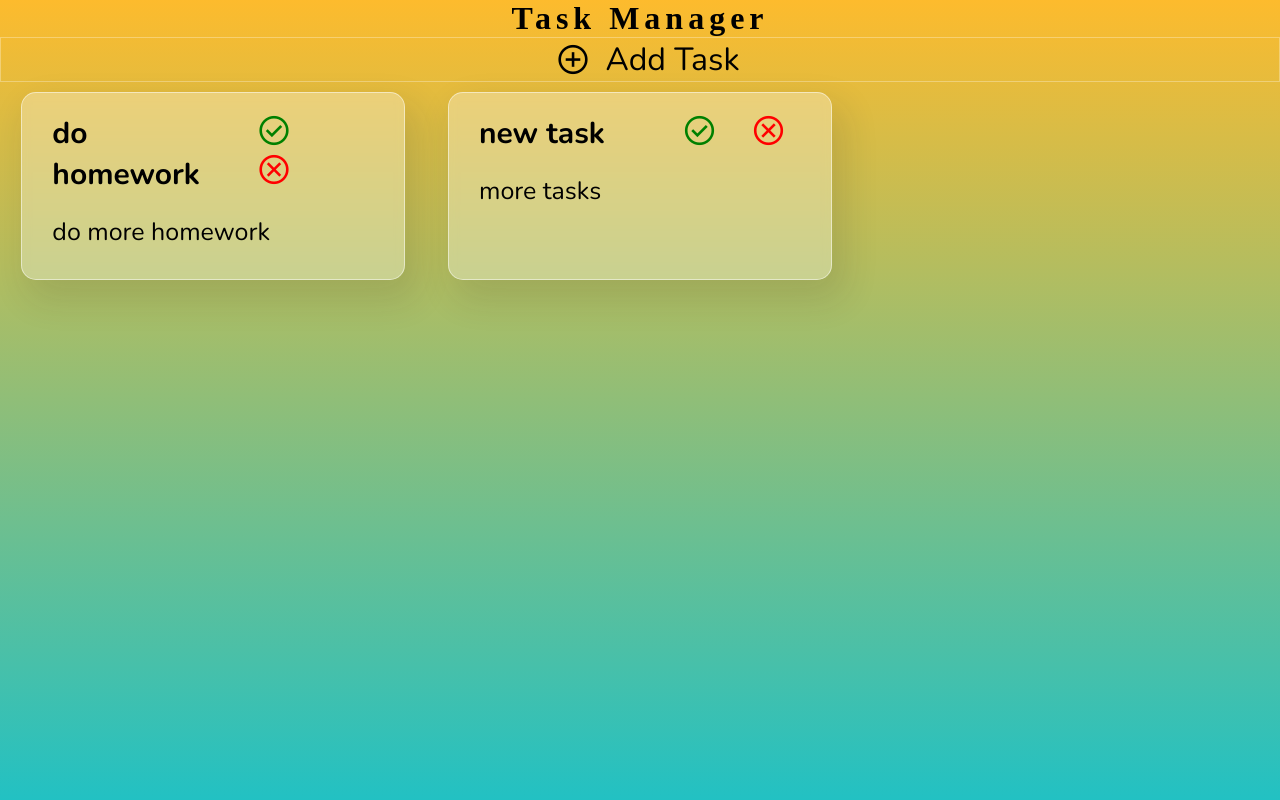
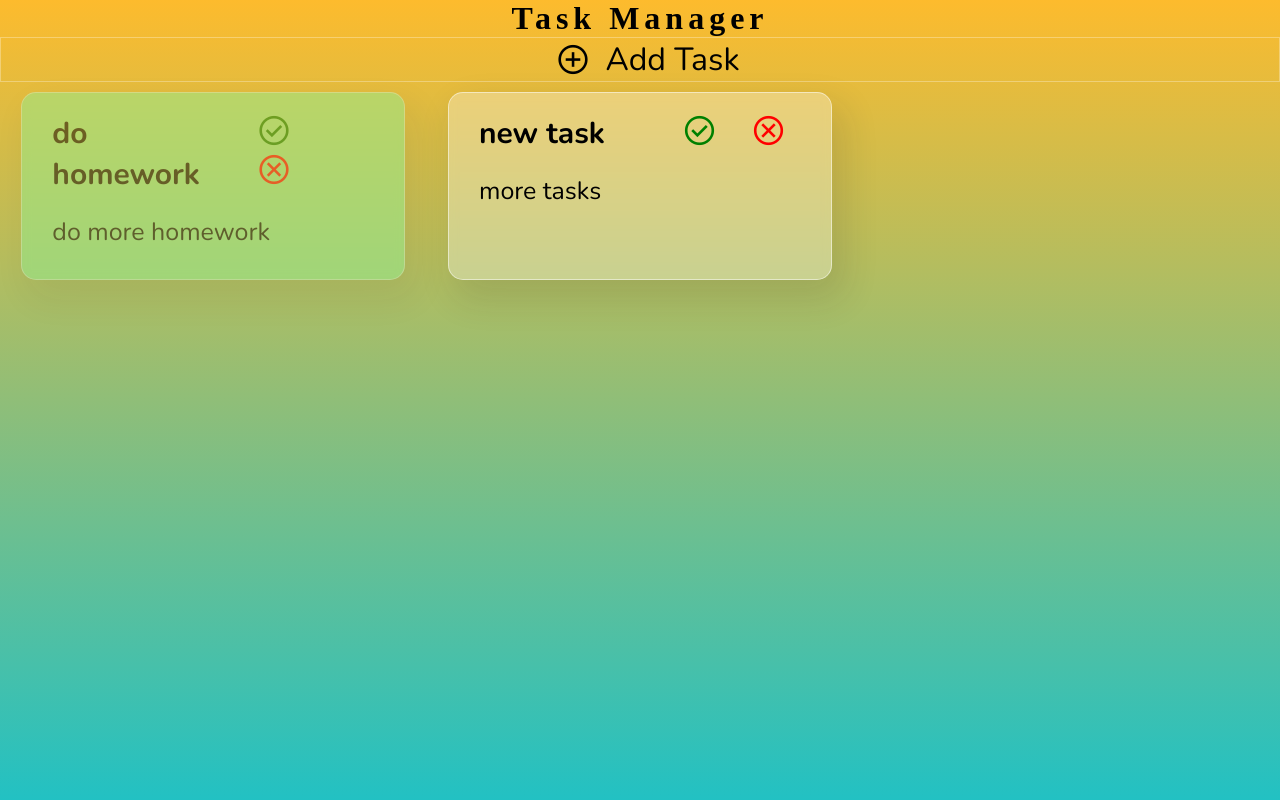
Before and after one commit to fawnnnn777/task, a Django app: page / in a window 1280 px wide. Run offline with Django 5.2, Linux system fonts and the light colour scheme; data comes from the database, SQL or seed files in the repository; both versions use the stored data as it was after the commit; some web fonts are replaced.

Commit message:
phone style

```diff
--- a/task_manager/tasks/static/tasks/style.css
+++ b/task_manager/tasks/static/tasks/style.css
@@ -19,8 +19,13 @@
     }
 }
 
-
-
+.main{
+    background: rgb(34,193,195);
+    background: linear-gradient(0deg, rgba(34,193,195,1) 0%, rgba(253,187,45,07) 100%);
+    background-size: cover;
+    height: auto !important;
+    min-height: 100vh;
+}
 .title{
     letter-spacing: 5px;
 }
@@ -51,6 +56,13 @@ height: 100vh;
     box-shadow: 9px 16px 35px 4px rgba(35,35,35,0.12);
 -webkit-box-shadow: 9px 16px 35px 4px rgba(35,35,35,0.12);
 -moz-box-shadow: 9px 16px 35px 4px rgba(35,35,35,0.12);
+
+}
+
+.True{
+    background-color: lightgreen;
+    opacity: 0.5;
+    backdrop-filter: blur(5px);
 
 }
 
--- a/task_manager/tasks/templates/tasks/index.html
+++ b/task_manager/tasks/templates/tasks/index.html
@@ -14,6 +14,7 @@
     <script src="{% static 'tasks/tasks.js' %}"></script>
 </head>
 <body>
+    <div class="main">
     <div class="title-container">
         <h1 class="title"> Task Manager </h1>
     </div>
@@ -34,7 +35,7 @@
         <div class="tasks-container">
             {% for task in tasks %}
             {% if task.done == True %}
-            <div id="{{task.id}}" class="task">
+            <div id="{{task.id}}" class="task {{task.done}}">
                 <div class="task-top">
                     <h2 class="task-title"> {{task.title}} </h2>
                     <div class="task-progress">
@@ -71,6 +72,6 @@
             {% endfor %}
         </div>
     </div>
-
+    </div>
 </body>
 </html>
```
Also changed, not shown: other parts of task_manager/tasks/static/tasks/style.css (+69 -3 lines), task_manager/db.sqlite3.
